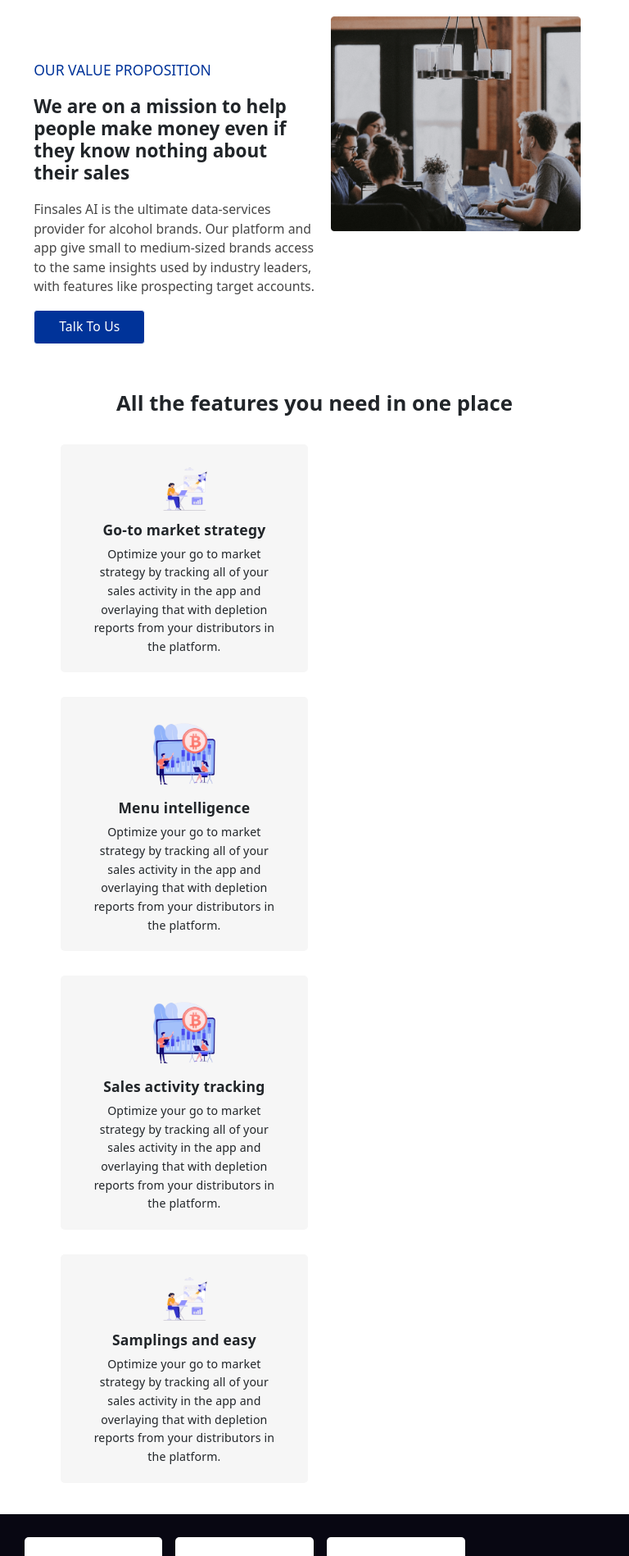
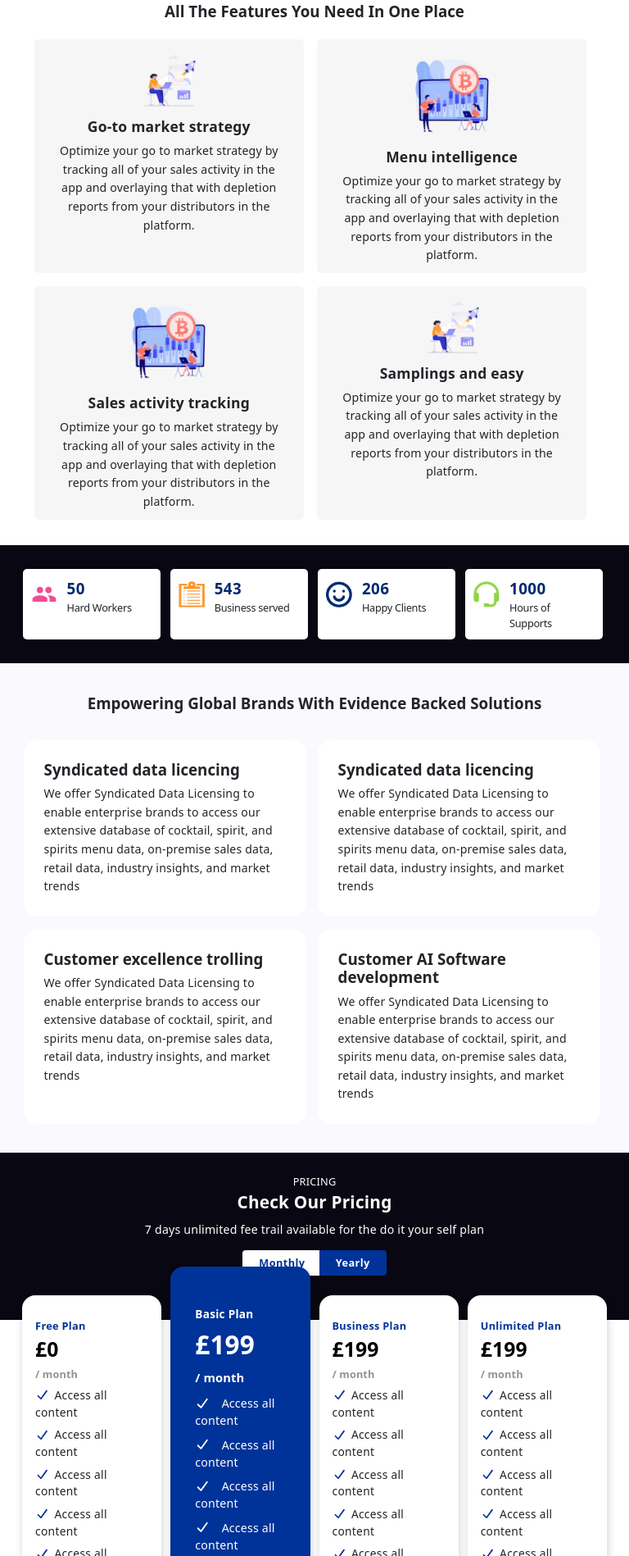
Before and after one commit to nemeremfavour/finsales-ai, a plain HTML site: page index.html in a window 768 px wide. Shown: the part 902-2800 px from the top of the page at 82% size. Drawn offline with nearby package versions, Linux system fonts and the light colour scheme; a script that the page names is missing; a web font is replaced by a local one.

Commit message:
Tablet Responsiveness

```diff
--- a/assets/css/styles.css
+++ b/assets/css/styles.css
@@ -23,6 +23,10 @@ a.navbar-brand {
 
 .sicon {
  width: 80%;
+}
+
+li.ttu {
+ display: none;
 }
 
 a.nav-link {
@@ -76,7 +80,7 @@ button.bn1:hover {
  margin-top: 50px;
  font-size: calc(46px + 0.1vw);
  color: #fff;
- font-weight: 900;
+ font-weight: 800;
  padding-right: 20px;
  letter-spacing: 0.5px;
  line-height: 1.15;
@@ -266,7 +270,6 @@ div.fd p {
 }
 
 /* Facts */
-
 #stats {
  background-color: #080712;
  padding: 3%;
@@ -865,28 +868,6 @@ div.socialss {
  margin: 0 6px;
 }
 
-
-
-
-
-
-
-
-
-
-
-
-
-
-
-
-
-
-
-
-
-
-
 /* Responsiveness */
 
 /* Tabelet View */
@@ -899,6 +880,407 @@ div.socialss {
  li.ttu {
   display: contents;
  }
+
+ /* Nav Bar */
+ nav.styt {
+  padding: 5px 0;
+ }
+
+ a.navbar-brand {
+  margin: 5px 0 0;
+ }
+
+ .sicon {
+  width: 70%;
+ }
+
+ span.navbar-toggler-icon {
+  background-image: url('/assets/img/menu.png');
+  background-size: cover;
+ }
+
+ a.nav-link {
+  color: #333;
+  font-size: calc(15px + 0.15vw);
+  font-weight: 500;
+  padding: 8px 0;
+  border-bottom: 1px solid #00339934;
+ }
+
+ a.act {
+  color: #003399;
+  text-decoration: underline;
+ }
+
+ a.nav-link:hover {
+  color: #003399;
+  text-decoration: underline;
+ }
+
+ /* Hero Section */
+ #hero {
+  padding: 6% 20px 3.5%;
+ }
+
+ .heroh1 {
+  margin-top: 10px;
+  font-size: calc(29px + 0.1vw);
+  font-weight: 800;
+  padding: 0;
+  letter-spacing: 0.3px;
+  line-height: 1.2;
+ }
+
+ .herop {
+  font-size: calc(15px + 0.1vw);
+  font-weight: 500;
+  padding: 0;
+  line-height: 1.45;
+  letter-spacing: -0.08px;
+ }
+
+ button.b1 {
+  font-size: calc(15px + 0.1vw);
+  font-weight: 500;
+  border-radius: 4px;
+  border: 1px solid #fff;
+  padding: 6px 25px;
+  margin: 0 3px 0 0;
+  letter-spacing: -0.1px;
+ }
+
+ button.b2 {
+  font-size: calc(15px + 0.1vw);
+  font-weight: 500;
+  border-radius: 4px;
+  border: 1px solid #fff;
+  padding: 6px 25px;
+  margin: 0 7px 0 0;
+  letter-spacing: -0.1px;
+ }
+
+ img.hero-img {
+  width: 99%;
+  margin: auto;
+
+  /* Bounce Effect */
+
+  animation: bounce 2s infinite;
+ }
+
+ /* Trusted Industry Leaders */
+ #trusted {
+  padding: 3% 20px 1%;
+ }
+
+ #trusted h1 {
+  text-transform: capitalize;
+  font-size: calc(18px + 0.1vw);
+  font-weight: 600;
+ }
+
+ marquee {
+  width: 100%;
+ }
+
+ marquee img {
+  width: 100px;
+ }
+
+ /* Our Values */
+ div.vals {
+  margin: 0;
+ }
+
+ div.val {
+  width: 49%;
+ }
+
+ #our-values img {
+  width: 99%;
+  margin-left: auto;
+  margin-right: auto;
+ }
+
+ #our-values h3 {
+  font-size: calc(15px + 0.1vw);
+  margin: 0 0 10px;
+  padding: 0;
+ }
+
+ #our-values h2 {
+  font-size: calc(18px + 0.1vw);
+  font-weight: 600;
+  margin: 0 0 10px;
+  padding: 0;
+ }
+
+ #our-values p {
+  color: #454545;
+  font-size: calc(14px + 0.1vw);
+  margin: 0 0 15px;
+ }
+
+ #our-values button {
+  background-color: #003399;
+  color: #fff;
+  font-size: calc(15px + 0.1vw);
+  font-weight: 500;
+  border-radius: 4px;
+  border: 1px solid #fff;
+  padding: 6px 25px;
+  margin: 0;
+  letter-spacing: 0.1px;
+ }
+
+ /* Features */
+
+ #features {
+  text-align: center;
+  padding: 1% 20px 3%;
+ }
+
+ #features h2 {
+  font-size: calc(18px + 0.1vw);
+  font-weight: 600;
+  margin: 0;
+  padding-bottom: 15px;
+  text-transform: capitalize;
+ }
+
+ div.fea {
+  margin: 0;
+  padding: 0;
+ }
+
+ div.fd {
+  background-color: #F6F6F6;
+  border-radius: 5px;
+  padding: 10px;
+  margin: 8px;
+  width: 47%;
+ }
+
+ div.fd h3 {
+  font-size: calc(16px + 0.2vw);
+  font-weight: 600;
+  letter-spacing: 0.2px;
+  margin: 0 0 8px;
+ }
+
+ div.fd p {
+  font-size: calc(13px + 0.15vw);
+  line-height: 1.6;
+  letter-spacing: 0.15px;
+  padding: 0 20px;
+  margin: 0;
+ }
+
+ #features img {
+  width: 95%;
+  margin-left: auto;
+  margin-right: auto;
+ }
+
+ /* Facts */
+ #stats {
+  background-color: #080712;
+  padding: 3%;
+ }
+
+ div.sta {
+  background-color: #fff;
+  border-radius: 5px;
+  display: flex;
+  padding: 10px;
+  margin: 6px;
+  width: 23.2%;
+ }
+
+ div.sta img {
+  width: 32px;
+  height: 32px;
+  margin: 5px 12px 0 0;
+ }
+
+ div.sta span {
+  color: #012970;
+  font-size: calc(18px + 0.1vw);
+  font-weight: 600;
+  margin: 0;
+  letter-spacing: 0.4px;
+
+ }
+
+ div.sta p {
+  font-size: calc(12px + 0.1vw);
+  letter-spacing: -0.3px;
+  margin: 0;
+ }
+
+ /* Solutions */
+
+ #solutions {
+  padding: 5% 20px 3.5%;
+ }
+
+ #solutions h2 {
+  text-align: center;
+  font-size: calc(18px + 0.1vw);
+  font-weight: 600;
+  margin: 0;
+  padding-bottom: 25px;
+  text-transform: capitalize;
+ }
+
+ div.sol {
+  background-color: #fff;
+  padding: 25px;
+  border-radius: 16px;
+  width: 47.6%;
+  margin: 8px 7px;
+ }
+
+ #solutions h4 {
+  font-size: calc(18px + 0.1vw);
+  font-weight: 600;
+  margin: 0 0 7px;
+ }
+
+ #solutions p {
+  font-size: calc(13px + 0.14vw);
+  letter-spacing: 0.2px;
+  line-height: 1.6;
+  margin: 0;
+ }
+
+ /* Pricing */
+ #pricing {
+  padding: 3% 20px 5%;
+  color: #fff;
+  letter-spacing: 0.2px;
+  z-index: 0;
+ }
+
+ #pricing h5 {
+  text-transform: uppercase;
+  font-size: calc(12px + 0.1vw);
+  font-weight: 500;
+  margin: 5px 0;
+  padding: 0;
+ }
+
+ #pricing h3 {
+  text-transform: capitalize;
+  font-size: calc(20px + 0.1vw);
+  font-weight: 600;
+  margin: 0 0 10px;
+  padding: 0;
+ }
+
+ #pricing p {
+  font-size: calc(13px + 0.15vw);
+  margin: 0 0 15px;
+ }
+
+ div.pricingbtn {
+  margin: 0 0 15px;
+ }
+
+ .pricingbtn .pr1 {
+  border-radius: 4px 0 0 4px;
+  padding: 6px 20px;
+  font-size: calc(12px + 0.1vw);
+  font-weight: 600;
+  letter-spacing: 0.4px;
+  margin: 0 -3px 0 0;
+ }
+
+ .pricingbtn .pr2 {
+  border-radius: 0 4px 4px 0;
+  padding: 6px 20px;
+  font-size: calc(12px + 0.1vw);
+  font-weight: 600;
+  letter-spacing: 0.4px;
+  margin: 0 0 0 -4px;
+ }
+
+ /* Price Table */
+ #prices {
+  padding: 0 20px 5%;
+  z-index: 1;
+ }
+
+ div.pct {
+  padding: 0 5.5px;
+ }
+
+ .pcont {
+  padding: 30px 16px;
+  margin: -30px 0 0;
+  border-radius: 16px;
+ }
+
+ .pcont h4 {
+  font-size: calc(12px + 0.1vw);
+  font-weight: 600;
+  letter-spacing: 0.3px;
+  margin: 0 0 6px;
+  padding: 0;
+ }
+
+ .pcont h2 {
+  font-size: calc(24px + 0.1vw);
+  font-weight: 700;
+  letter-spacing: 0.1px;
+  margin: 0 0 6px;
+  padding: 0;
+ }
+
+ .month {
+  font-size: calc(12px + 0.1vw);
+  font-weight: 600;
+  letter-spacing: 0.1px;
+  padding: 0;
+  margin: 0 0 6px;
+ }
+
+ .pcont ul {
+  padding: 0;
+  margin: 0 0 20px;
+  list-style: none;
+ }
+
+ .pcont svg {
+  margin-right: 2px;
+  color: #003399;
+  font-size: 14px;
+ }
+
+ .pcont li {
+  padding: 0;
+  margin: 0 0 7px;
+  font-size: calc(13px + 0.1vw);
+  letter-spacing: 0.3px;
+ }
+
+ .pcont .buynow {
+  background-color: #003399;
+  color: #fff;
+  padding: 7px 22px;
+  font-size: calc(11px + 0.1vw);
+  font-weight: 300;
+  border-radius: 4px;
+  letter-spacing: 0.2px;
+  border: none;
+ }
+
+ .pcont .buynow:hover {
+  background-color: #012970;
+  color: #fff;
+ }
+
+
 }
 
 /* Mobile View */
--- a/index.html
+++ b/index.html
@@ -66,7 +66,7 @@
                 </li>
 
                 <li class="nav-item ttu">
-                    <a href="" class="nav-link">Talk To Us</a>
+                    <a href="" class="nav-link ">Talk To Us</a>
                 </li>
 
 
@@ -111,7 +111,7 @@
     <!-- Trusted Section -->
     <section id="trusted">
         <div class="container">
-            <h1>Services trusted by industry leaders.</h1>
+            <h1>Services trusted by industry leaders</h1>
 
             <marquee behavior="slide" direction="right" scrollamount="9.5">
                 <img src="assets/img/c1.png">
@@ -253,8 +253,6 @@
 
     <section id="pricing">
         <div class="container">
-            <div class="row">
-
             <h5>pricing</h5>
             <h3>check our pricing</h3>
             <p>7 days unlimited fee trail available for the do it your self plan</p>
@@ -262,8 +260,6 @@
             <div class="pricingbtn">
                 <button class="btn pr1">Monthly</button>
                 <button class="btn pr2">Yearly</button>
-                </div>
-
             </div>
         </div>
     </section>
@@ -273,7 +269,7 @@
         <div class="container">
 
             <div class="row">
-                <div class="col-md-4 col-lg-3">
+                <div class="col-md-3 pct">
                     <div class="pcont">
                         <h4>Free Plan</h4>
                         <h2>£0</h2>
@@ -289,7 +285,7 @@
                     </div>
                 </div>
 
-                <div class="col-md-4 col-lg-3">
+                <div class="col-md-3 pct">
                     <div class="pcontb">
                         <h4>Basic Plan</h4>
                         <h2>£199</h2>
@@ -305,7 +301,7 @@
                     </div>
                 </div>
 
-                <div class="col-md-4 col-lg-3">
+                <div class="col-md-3 pct">
                     <div class="pcont">
                         <h4>Business Plan</h4>
                         <h2>£199</h2>
@@ -321,7 +317,7 @@
                     </div>
                 </div>
 
-                <div class="col-md-4 col-lg-3">
+                <div class="col-md-3 pct">
                     <div class="pcont">
                         <h4>Unlimited Plan</h4>
                         <h2>£199</h2>
```
Also changed, not shown: assets/img/menu.png (added). Lines whose indentation alone changed are shown as unchanged.
